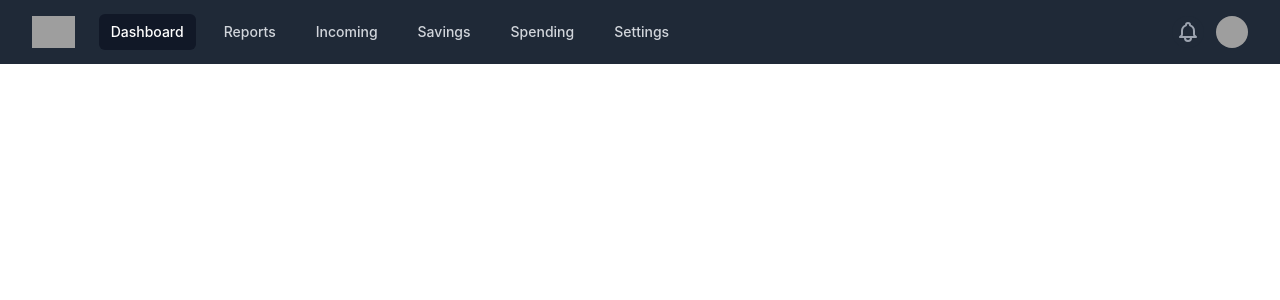
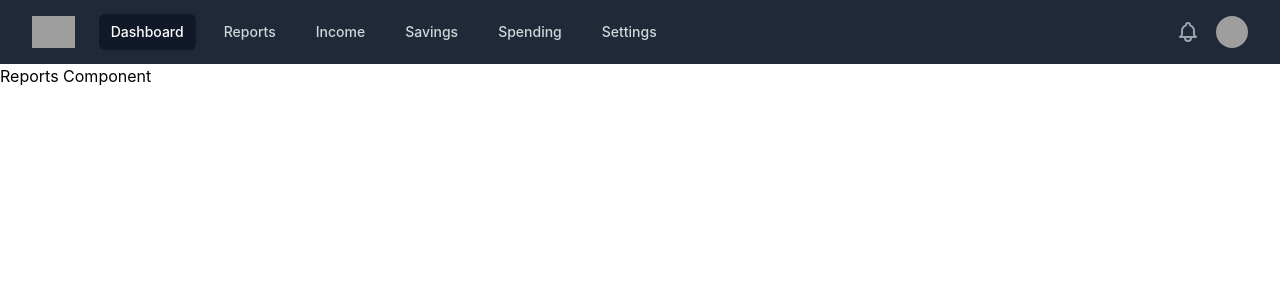
Before and after one commit to EpsteinRoss-FS/Epstein_Ross_PRW2, a React (Create React App) app: page /reports in a window 1280 px wide. Shown: the top 300 px of the page. Built offline with nearby package versions, Linux system fonts and the light colour scheme; grey boxes are pictures that could not be loaded.

Commit message:
added new items

```diff
--- a/src/App.js
+++ b/src/App.js
@@ -5,6 +5,9 @@ import BodyComponent from "./components/BodyComponent";
 import {Route, Routes} from "react-router-dom";
 import Dashboard from "./components/Dashboard";
 import Savings from "./components/Savings";
+import Reports from "./components/Reports";
+import Income from "./components/Income";
+import Spending from "./components/Spending";
 
 function App() {
   return (
@@ -16,6 +19,9 @@ function App() {
                   <Route path="/" element={<Dashboard />} />
                   <Route path="dashboard" element={<Dashboard />} />
                   <Route path="savings" element={<Savings />} />
+                  <Route path="reports" element={<Reports />} />
+                  <Route path="income" element={<Income />} />
+                  <Route path="spending" element={<Spending />} />
               </Routes>
           </section>
       </div>
--- /dev/null
+++ b/src/components/Income.js
@@ -0,0 +1,5 @@
+import React from "react";
+
+export default function Income() {
+    return(<h1>Income Component</h1>);
+}
--- a/src/components/NavComponent.js
+++ b/src/components/NavComponent.js
@@ -5,11 +5,11 @@ import { BellIcon, MenuIcon, XIcon } from '@heroicons/react/outline'
 
 const navigation = [
     { name: 'Dashboard', href: 'dashboard', current: true },
-    { name: 'Reports', href: '#', current: false },
-    { name: 'Incoming', href: '#', current: false },
+    { name: 'Reports', href: 'reports', current: false },
+    { name: 'Income', href: 'income', current: false },
     { name: 'Savings', href: 'savings', current: false },
-    { name: 'Spending', href: '#', current: false },
-    { name: 'Settings', href: '#', current: false },
+    { name: 'Spending', href: 'spending', current: false },
+    { name: 'Settings', href: 'settings', current: false },
 ]
 
 function classNames(...classes) {
--- /dev/null
+++ b/src/components/Reports.js
@@ -0,0 +1,5 @@
+import React from "react";
+
+export default function Reports() {
+    return(<h1>Reports Component</h1>);
+}
--- /dev/null
+++ b/src/components/Spending.js
@@ -0,0 +1,5 @@
+import React from "react";
+
+export default function Spending() {
+    return(<h1>Spending Component</h1>);
+}
```
